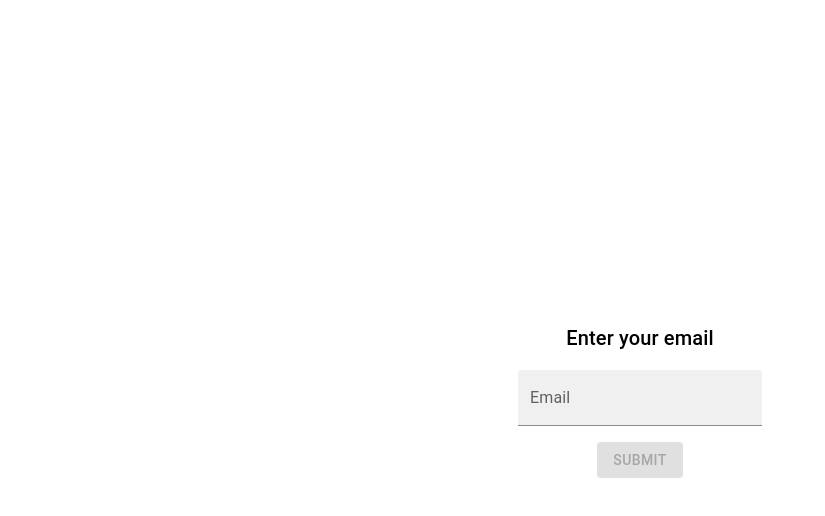
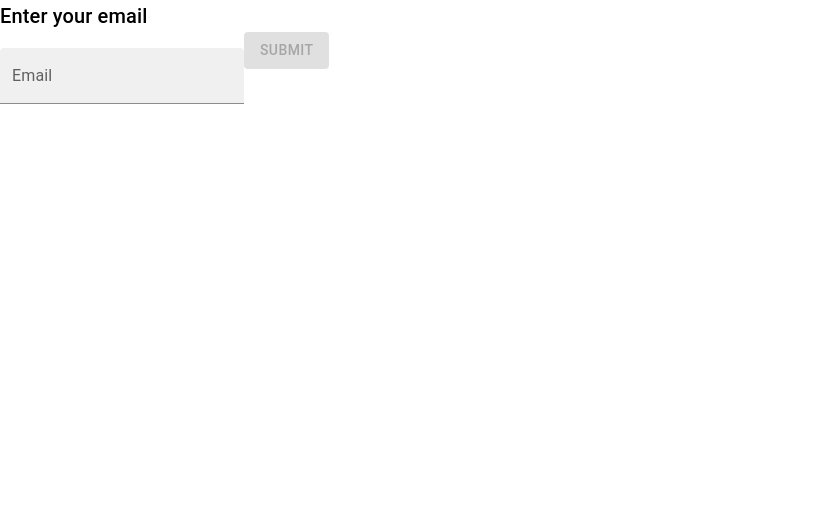
Before and after one commit to harzkr/welbi-demo, a React (Create React App) app: page /landing in a window 1280 px wide. Shown: the top 516 px of the page, without its empty margins (0-825 px from the left). Built offline with nearby package versions, Linux system fonts and the light colour scheme.

Commit message:
Landing styles separation

```diff
--- a/src/components/Landing/Landing.tsx
+++ b/src/components/Landing/Landing.tsx
@@ -16,15 +16,7 @@
 
   return (
     <div>
-      <div
-        style={{
-          display: "flex",
-          flexDirection: "column",
-          alignItems: "center",
-          justifyContent: "center",
-          height: "100vh",
-        }}
-      >
+      <div className="content__container" >
         <Typography variant="h6">Enter your email</Typography>
 
         <TextField
@@ -38,13 +30,11 @@
         />
 
         <Button
-          style={{
-            marginTop: "1rem",
-          }}
           variant="contained"
           color="secondary"
           disabled={email_valid_pattern.test(email) ? false : true}
           onClick={() => props.handleSubmit(email)}
+          className="button__container"
         >
           Submit
         </Button>
--- /dev/null
+++ b/src/components/Landing/styles.css
@@ -0,0 +1,11 @@
+.content__container{
+    display: flex;
+    flex-direction: column;
+    align-items: center;
+    justify-content: center;
+    height: 100vh;
+}
+
+.button__container{
+    margin-Top: 1rem !important;
+}
```
